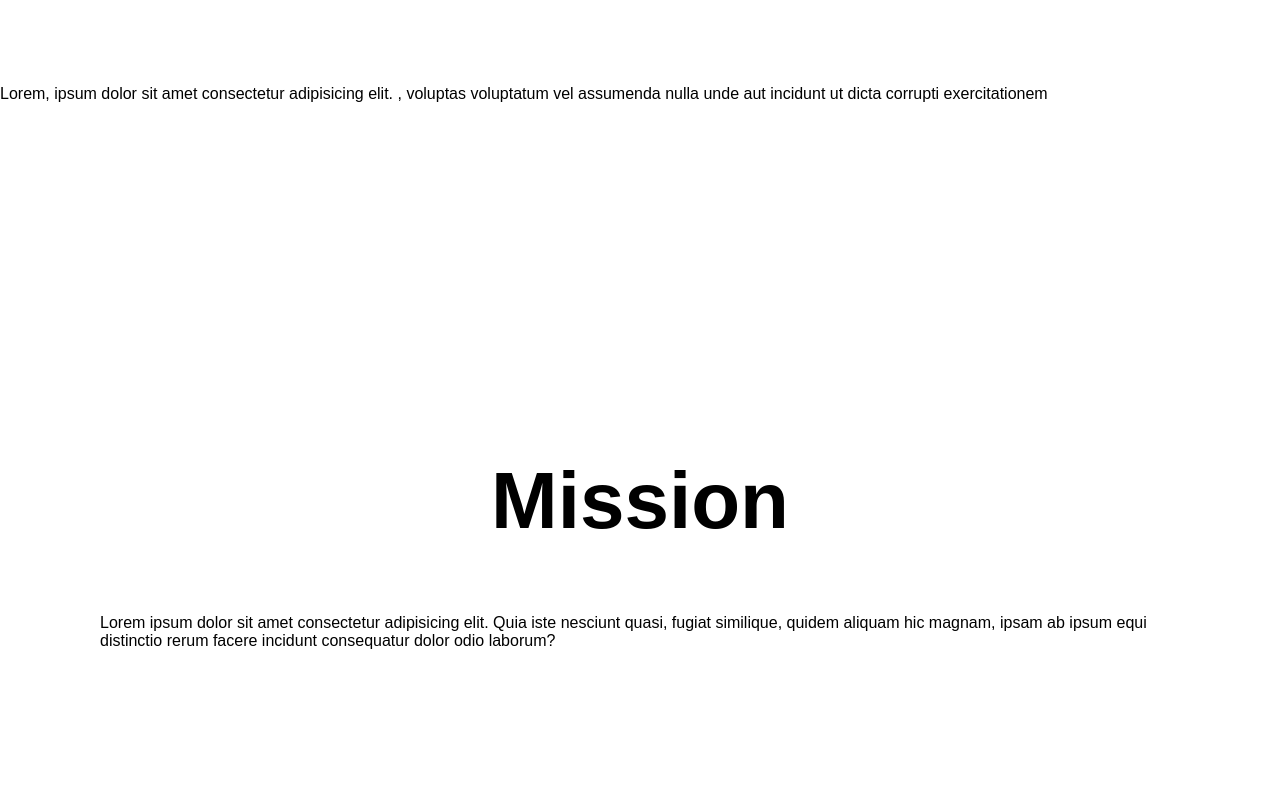
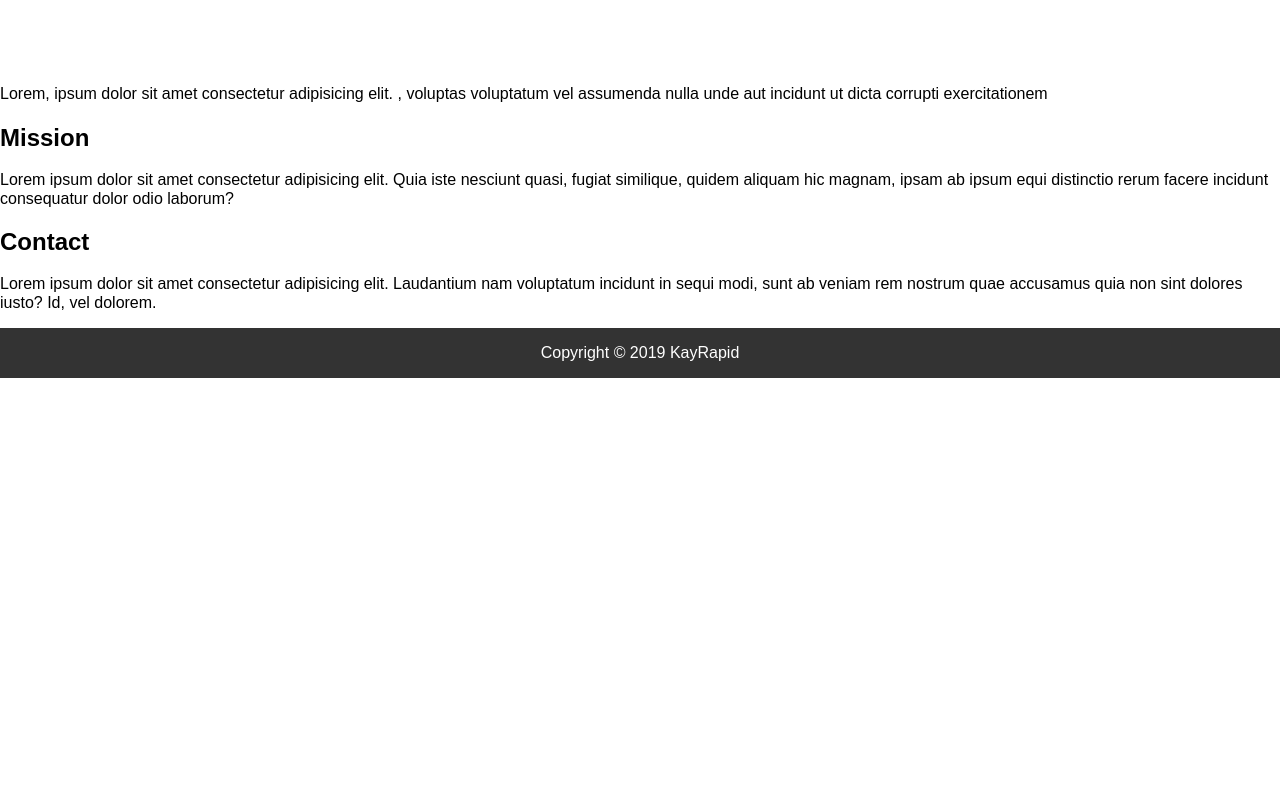
Before and after one commit to pierrelstan/landingPageKayRapid, a React (Create React App) app: page / in a window 1280 px wide. Shown: the part 840-1640 px from the top of the page. After the commit the page ends 1219 px from the top, so only its background shows below. Built offline with nearby package versions, Linux system fonts and the light colour scheme.

Commit message:
Remove all the styled css

```diff
--- a/src/components/mission.js
+++ b/src/components/mission.js
@@ -1,41 +1,15 @@
 import React from "react";
-import styled from "styled-components";
 
-const Centered = styled.div`
-display:flex;
-justify-content:center;
-align-items:center;
-
-h2{
-    text-align:center;
-    font-size:80px;
-}
-
-p{
-    font-size: 16px;
-}
-
-`
-
-const ContainerMiission = styled.div`
-display:grid;
-height: 100vh;
-padding-left: 100px;
-padding-right: 100px;
-p{
-    margin:auto;
-}
-`;
 
 const Mission = ()=> (
-    <ContainerMiission >
-        <Centered id="mission">
+    <div>
+        <div id="mission">
             <div>
             <h2>Mission</h2>
         <p>Lorem ipsum dolor sit amet consectetur adipisicing elit. Quia iste nesciunt quasi, fugiat similique, quidem aliquam hic magnam, ipsam ab ipsum
             equi distinctio rerum facere incidunt consequatur dolor odio laborum?</p>
             </div>
-            </Centered>
-    </ContainerMiission>
+            </div>
+    </div>
 );
 export default Mission;
```
